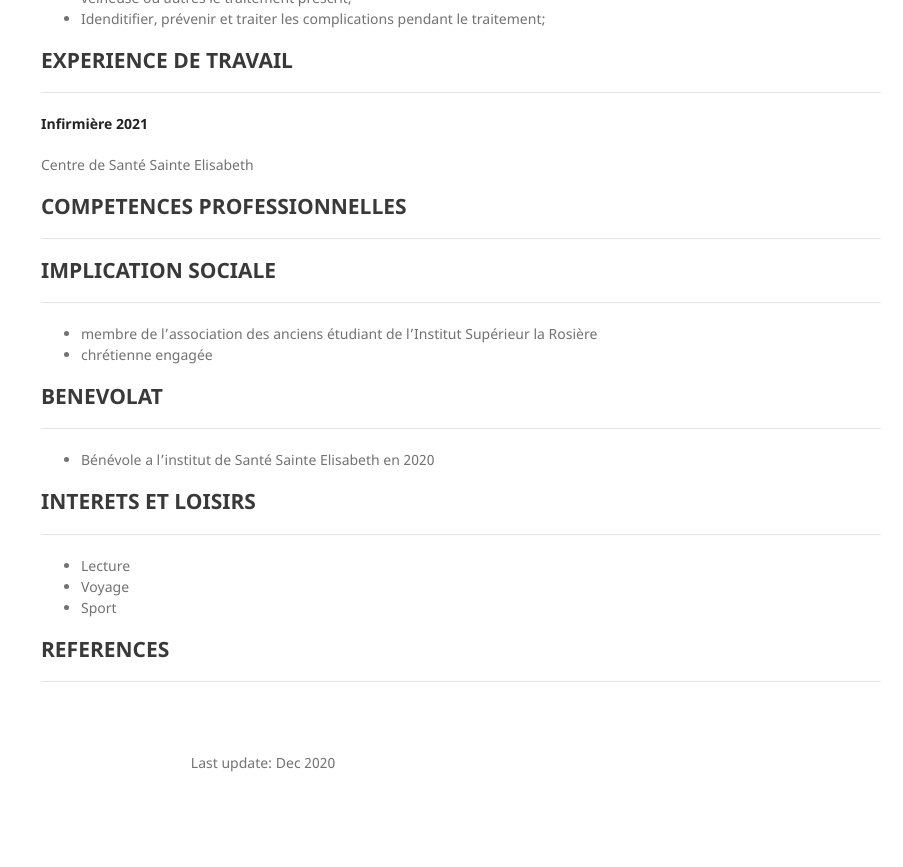
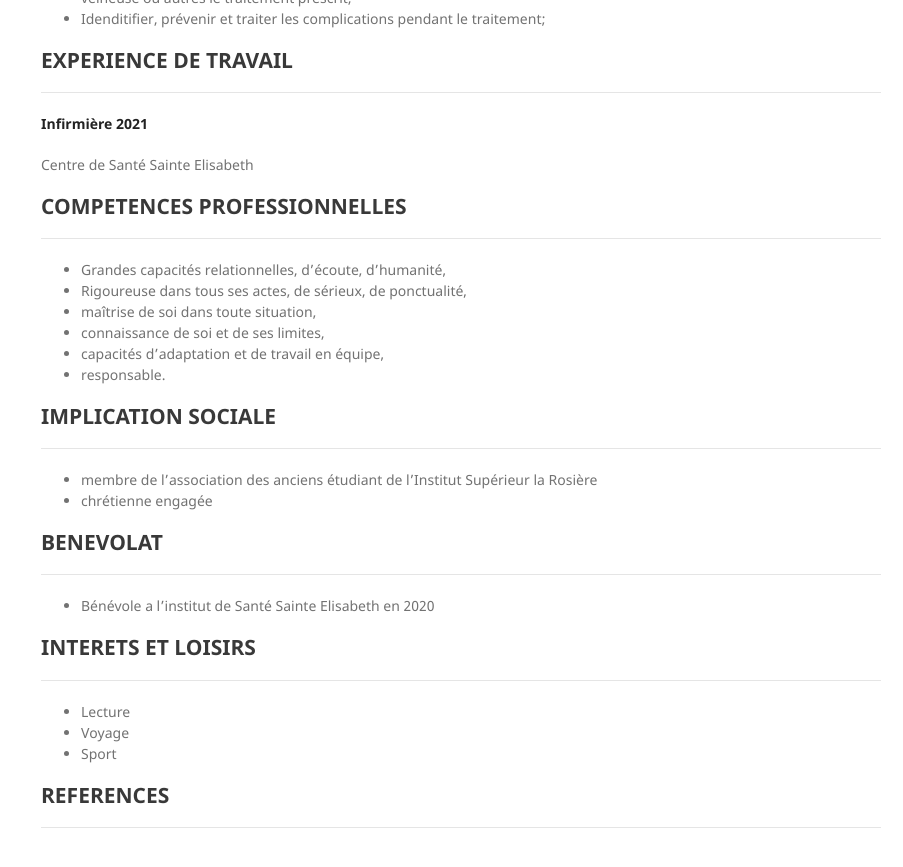
Before and after one commit to ornela1998/ornela1998.github.io, a Jekyll site: the page built from index.md, in a window 1280 px wide and 900 px high, scrolled down 1073 px. Shown: the top 867 px of the window, without its empty margins (377-1280 px from the left). Built offline with Jekyll 4.4.1, drawn with Linux system fonts in a browser that asks for light colours; nearby versions of some CDN libraries; our own code applies the rules of GitHub Pages for plain Markdown files; a style sheet for code colours, icons or effects is not loaded; before the commit the page ends 1904 px from its top, so only the background shows below that.

Commit message:
Update index.md

```diff
--- a/index.md
+++ b/index.md
@@ -58,6 +58,13 @@ Centre de Santé Sainte Elisabeth
 ## COMPETENCES PROFESSIONNELLES
 _________________________________________________________________
 
+* Grandes capacités relationnelles, d’écoute, d’humanité,
+* Rigoureuse dans tous ses actes, de sérieux, de ponctualité,
+* maîtrise de soi dans toute situation,
+* connaissance de soi et de ses limites,
+* capacités d’adaptation et de travail en équipe,
+* responsable.
+
 ## IMPLICATION SOCIALE
 _________________________________________________________________
 
```
